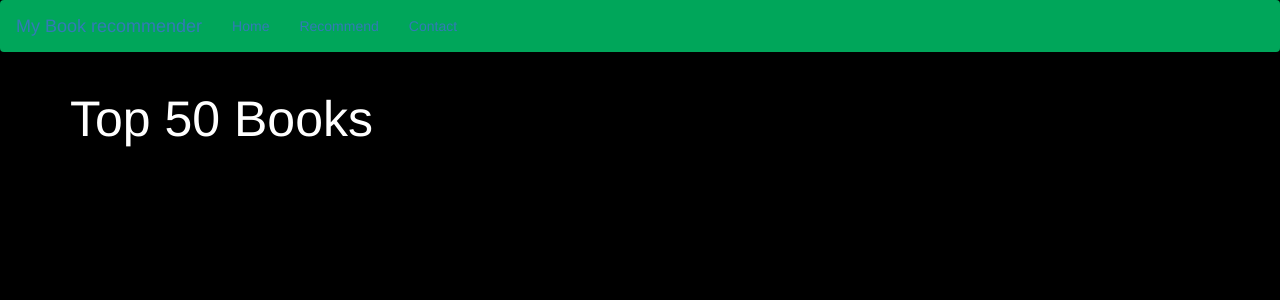
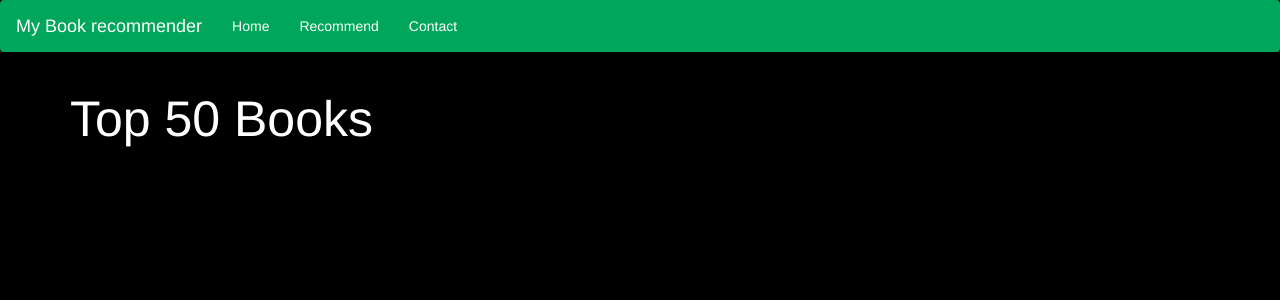
Before and after one commit to 13aniket11/book-recommendation-system, a Flask app: page / in a window 1280 px wide. Shown: the top 300 px of the page. Run offline with Flask 2, Linux system fonts and the light colour scheme; parts of the project's set-up code (start-up, migrations or seed data) failed here and were passed over.

Commit message:
Update index.html

```diff
--- a/templates/index.html
+++ b/templates/index.html
@@ -14,11 +14,11 @@
 <body style="background-color:black">
 
     <nav class="navbar" style="background-color:#00a65a">
-        <a class="navbar-brand">My Book recommender</a>
+        <a class="navbar-brand" style="color: white;">My Book recommender</a>
         <ul class="nav navbar-nav">
-            <li><a href="/">Home</a></li>
-            <li><a href="/recommend">Recommend</a></li>
-            <li><a>Contact</a></li>
+            <li><a href="/" class="text-white">Home</a></li>
+            <li><a href="/recommend" class="text-white">Recommend</a></li>
+            <li><a class="text-white">Contact</a></li>
         </ul>
     </nav>
 
```
